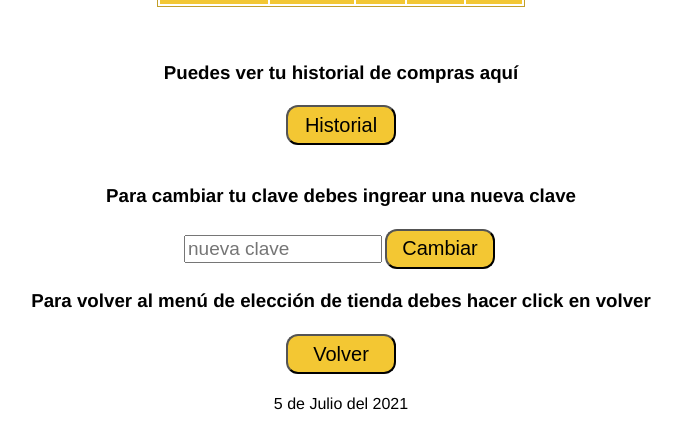
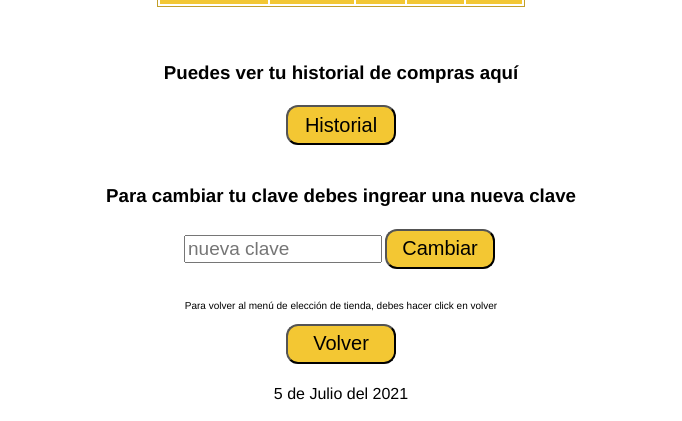
Before and after one commit to flobianchi/Sites, a PHP site: page /perfil.php in a window 1280 px wide. Shown: the part 409-830 px from the top of the page, without its empty margins (299-981 px from the left). After the commit the page ends 809 px from the top, so only its background shows below. Run offline with PHP 8.4, Linux system fonts and the light colour scheme; the visitor is signed in with stand-in values (Sample User, id 1); data that the repository does not hold is empty; some libraries are stand-ins or nearby versions.

Commit message:
Update perfil.php

```diff
--- a/perfil.php
+++ b/perfil.php
@@ -96,7 +96,8 @@ tr:hover {
       <input type="submit" value="Cambiar" id = "botonB">
 </form>
 <br>
-<h3>Para volver al menú de elección de tienda debes hacer click en volver</h3>
+<br>
+<p style="font-size:10px;">Para volver al menú de elección de tienda, debes hacer click en volver</p>
 <form id = 'caja' action="tienda.php" method="post">
       <input type="submit" value="Volver" id = "botonB">
 </form>
```
